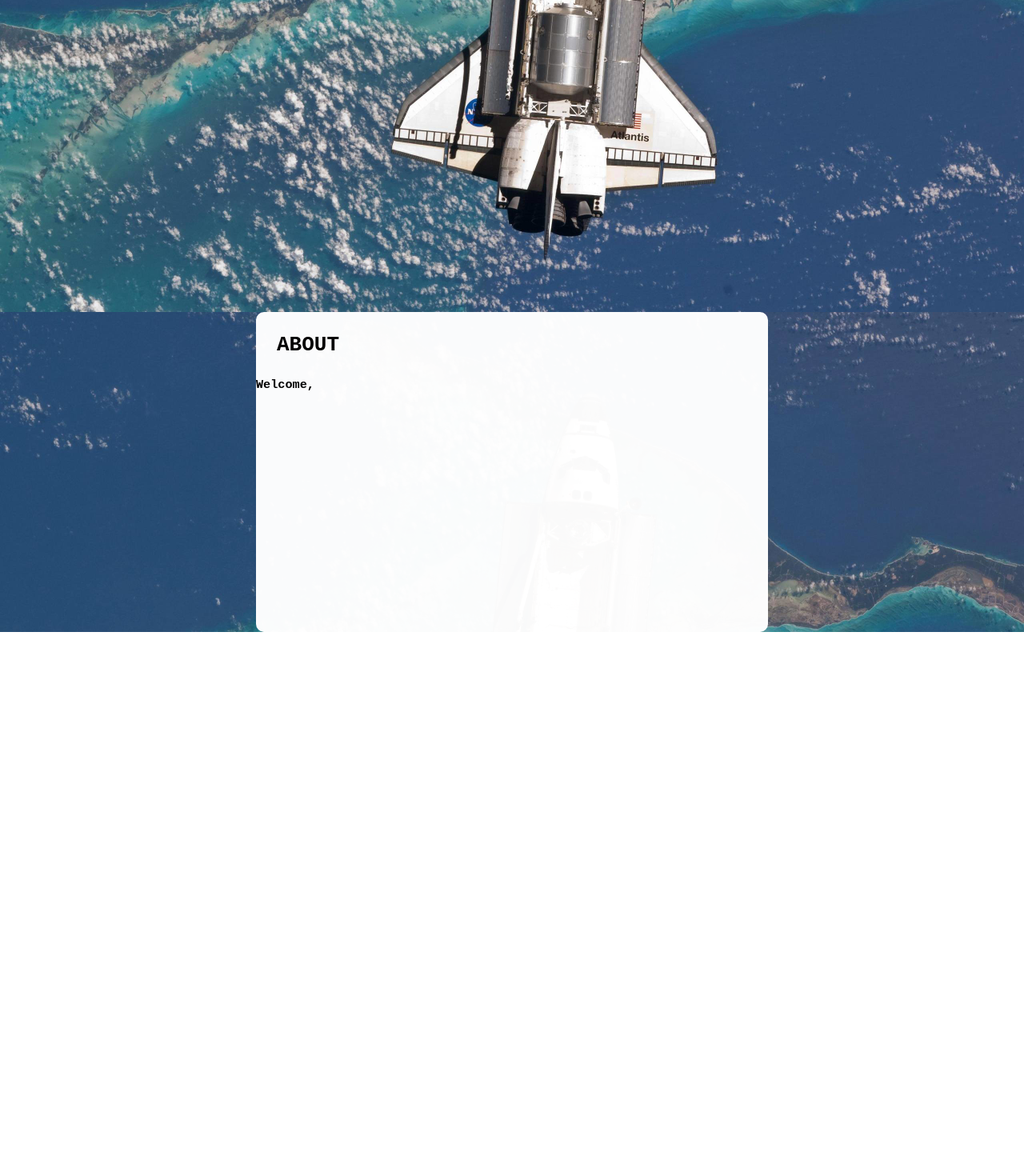
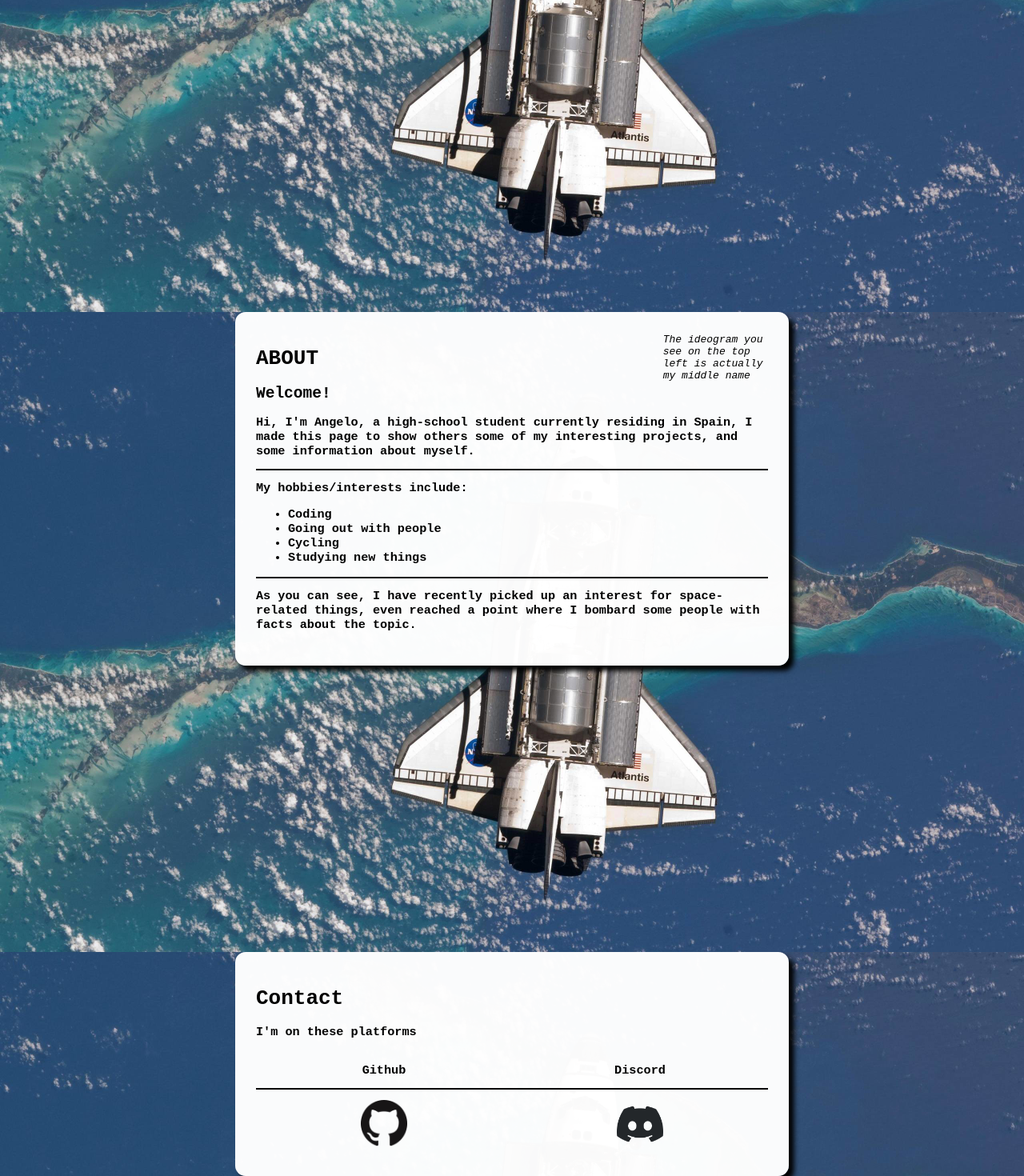
Before and after one commit to amoraschi/amoraschi.github.io, a React (Create React App) app: page / in a window 1280 px wide. Shown: the part 410-1880 px from the top of the page at 80% size. Before the commit the page ends 1200 px from the top, so only its background shows below. Built offline with nearby package versions, Linux system fonts and the light colour scheme.

Commit message:
More changes

```diff
--- a/src/components/Header/Header.js
+++ b/src/components/Header/Header.js
@@ -20,12 +20,15 @@ export default class Header extends React.Component {
         />
         <HeaderBox
           text='CONTACT'
+          position={window.innerHeight * 1.5}
         />
         <HeaderBox
           text='ABOUT'
+          position={window.innerHeight * 0.5}
         />
         <HeaderBox
           text='HOME'
+          position='0'
         />
       </header>
     )
--- a/src/components/Header/HeaderBox.js
+++ b/src/components/Header/HeaderBox.js
@@ -1,10 +1,11 @@
 import React from 'react'
 
 export default class HeaderBox extends React.Component {
-  // constructor (props) {
-  //   super(props)
-  //   this.props = props
-  // }
+  constructor (props) {
+    super(props)
+    this.props = props
+    this.scrollTo = this.scrollTo.bind(this)
+  }
 
   render () {
     return (
@@ -29,9 +30,25 @@ export default class HeaderBox extends React.Component {
           padding: '10px',
           margin: '0px'
         }}
+
+        onClick={this.scrollTo}
       >
         {this.props.text}
       </h3>
-    </a> : <h3>{this.props.text}</h3>
+    </a>
+    :
+    <h3
+      onClick={this.scrollTo}
+    >
+      {this.props.text}
+    </h3>
+  }
+
+  scrollTo () {
+    if (this.props.position) {
+      window.scrollTo({
+        top: this.props.position
+      })
+    }
   }
 }
--- a/src/components/MainContent/About.js
+++ b/src/components/MainContent/About.js
@@ -6,19 +6,61 @@ export default class About extends React.Component {
       <div
         className='about'
         style={{
-          top: window.innerHeight,
-          height: window.innerHeight / 2
+          top: window.innerHeight
         }}
       >
+        <em>
+          The ideogram you see on the top left is actually my middle name
+        </em>
         <h1
           className='about-title'
         >
           ABOUT
         </h1>
+        <h2>
+          Welcome!
+        </h2>
         <h3>
-          Welcome,
+          Hi, I'm Angelo, a {this.decideEducationLevel()} student currently residing in Spain,
+          I made this page to show others some of my interesting projects, and some information about myself.
+          <span
+            className='br-tag'
+          />
+          My hobbies/interests include:
+          <ul>
+            <li>
+              Coding
+            </li>
+            <li>
+              Going out with people
+            </li>
+            <li>
+              Cycling
+            </li>
+            <li>
+              Studying new things
+            </li>
+          </ul>
+          <span
+            className='br-tag'
+          />
+          As you can see, I have recently picked up an interest for space-related things,
+          even reached a point where I bombard some people with facts about the topic.
         </h3>
       </div>
     )
   }
+
+  // Never though I would have to do this
+  decideEducationLevel () {
+    const date = new Date()
+    const year = date.getUTCFullYear()
+    const month = date.getUTCMonth() + 1
+
+    if (year >= 2023 && month >= 9) {
+      return 'college'
+    } else {
+      return 'high-school'
+    }
+  }
 }
--- /dev/null
+++ b/src/components/MainContent/Contact.js
@@ -0,0 +1,41 @@
+import React from 'react'
+import logo from '../../media/logo.png'
+import logo2 from '../../media/logo2.png'
+
+export default class Contact extends React.Component {
+  render () {
+    return (
+      <div
+        className='contact'
+        style={{
+          top: window.innerHeight * 2
+        }}
+      >
+        <h1>
+          Contact
+        </h1>
+        <h3>
+          I'm on these platforms
+        </h3>
+        <div
+          className='contact-platforms'
+        >
+          <h3>
+            Github
+            <span
+              className='br-tag'
+            />
+            <img src={logo} />
+          </h3>
+          <h3>
+            Discord
+            <span
+              className='br-tag'
+            />
+            <img src={logo2} />
+          </h3>
+        </div>
+      </div>
+    )
+  }
+}
--- a/src/components/MainContent/MainContent.js
+++ b/src/components/MainContent/MainContent.js
@@ -1,11 +1,13 @@
 import React from 'react'
 import About from './About'
+import Contact from './Contact'
 
 export default class MainContent extends React.Component {
   render () {
     return (
       <main>
         <About />
+        <Contact />
       </main>
     )
   }
--- a/src/index.css
+++ b/src/index.css
@@ -15,9 +15,18 @@ main {
   justify-content: center;
 }
 
+.br-tag {
+  display: block;
+  border: 1px solid black;
+  margin: 1rem 0;
+}
+
 .header {
-  height: 6rem;
+  position: fixed;
+  width: 100%;
+  height: fit-content;
   background-color: rgba(0, 0, 0, 0.5);
+  z-index: 1;
 }
 
 .header-title {
@@ -26,9 +35,8 @@ main {
   justify-content: center;
   float: left;
   color: white;
-  margin: 0;
   width: 10rem;
-  height: 100%;
+  height: 6rem;
 }
 
 .header-title h1 {
@@ -43,6 +51,11 @@ main {
   color: white;
   width: 10rem;
   height: 6rem;
+}
+
+.header-box div h3 {
+  margin: 0;
+  cursor: pointer;
 }
 
 .header-box a {
@@ -61,11 +74,38 @@ main {
 
 .about {
   background:rgba(255, 255, 255, 0.975);
-  border-radius: 10px;
+  border-radius: 1rem;
   position: absolute;
   width: 50%;
+  height: fit-content;
+  box-shadow: 0.5rem 0.5rem 0.5rem;
+  padding: 2rem;
+  word-wrap: break-word;
 }
 
-.about-title {
-  margin: 2rem;
+.about em {
+  float: right;
+  max-width: 10rem;
+  margin: 0.1rem;
 }
+
+.contact {
+  background:rgba(255, 255, 255, 0.975);
+  border-radius: 1rem;
+  position: absolute;
+  width: 50%;
+  height: fit-content;
+  box-shadow: 0.5rem 0.5rem 0.5rem;
+  padding: 2rem;
+  word-wrap: break-word;
+}
+
+.contact-platforms {
+  display: grid;
+  grid-template: 5rem 5rem / 1fr 1fr;
+  text-align: center;
+}
+
+.contact-platforms img {
+  width: 4.5rem;
+}
```
Also changed, not shown: src/media/logo.png (added), src/media/logo2.png (added).
